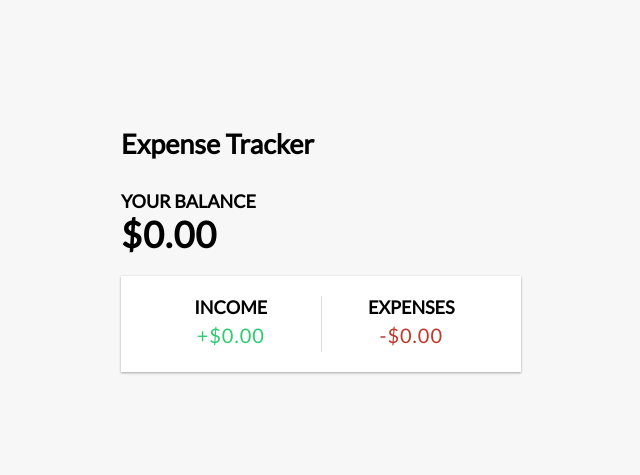
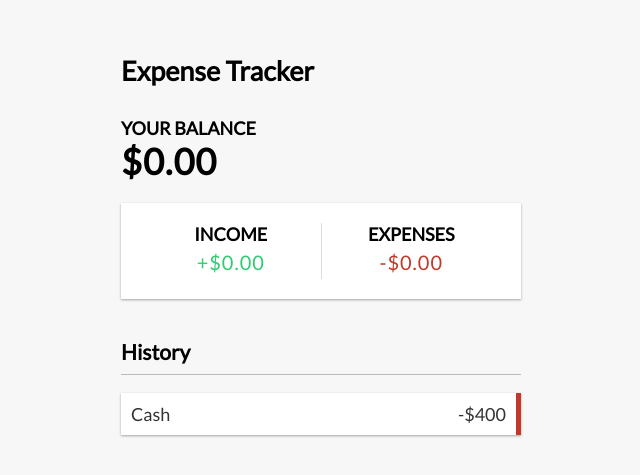
Before and after one commit to JanudaFdo/Expense-tracker-app, a React (Create React App) app: page / in a window 1280 px wide. Shown: the part 147-622 px from the top of the page, without its empty margins (319-959 px from the left). Built offline with nearby package versions, Linux system fonts and the light colour scheme.

Commit message:
transaction list component

```diff
--- a/src/App.js
+++ b/src/App.js
@@ -2,6 +2,7 @@
 import Header from './components/Header';
 import Balance from './components/Balance';
 import IncomeExpenses from './components/IncomeExpenses';
+import TransactionList from './components/TransactionList';
 import './App.css';
 
 function App() {
@@ -11,6 +12,7 @@
         <div className="container">
           <Balance />
           <IncomeExpenses />
+          <TransactionList />
         </div>
     </div>
   );
--- /dev/null
+++ b/src/components/TransactionList.js
@@ -0,0 +1,16 @@
+import React from 'react'
+
+const TransactionList = () => {
+  return (
+    <>
+     <h3>History</h3>
+     <ul id="transaction-list" className="list">
+       <li className="minus">
+         Cash <span>-$400</span><button className="delete-btn">x</button>
+       </li>
+       </ul>
+    </>
+  )
+}
+
+export default TransactionList
```
